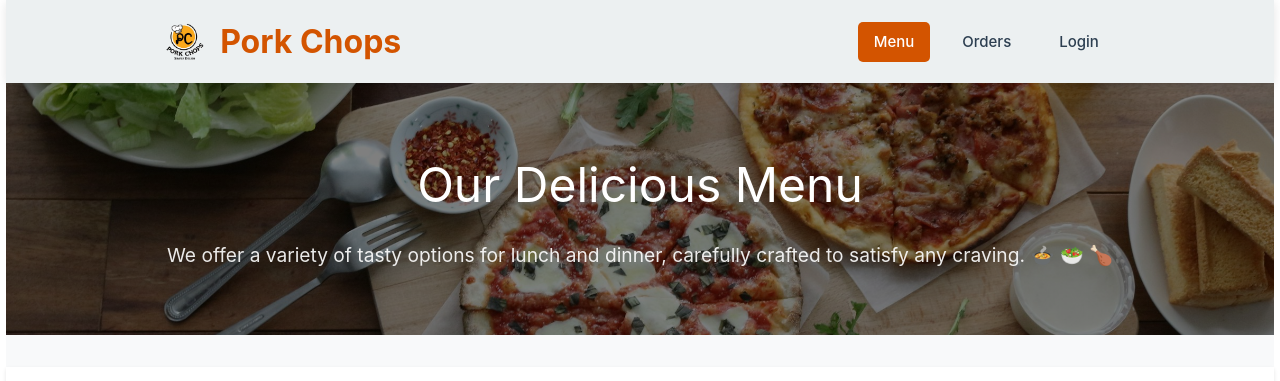
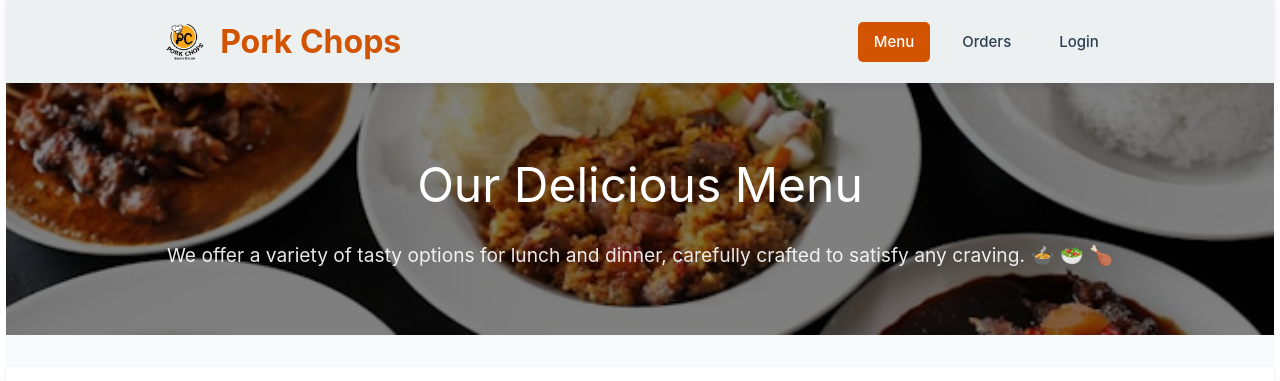
Before and after one commit to Sadiq-on-Codes/fast-food-ordering-application, a Vue app: page / in a window 1280 px wide. Shown: the top 381 px of the page. Built offline with nearby package versions, Linux system fonts and the light colour scheme; no server answers; the database is empty.

Commit message:
success modal after order

```diff
--- a/src/views/HomeView.vue
+++ b/src/views/HomeView.vue
@@ -116,7 +116,7 @@ onMounted(() => {
 
 .hero-section {
   background: linear-gradient(rgba(0, 0, 0, 0.5), rgba(0, 0, 0, 0.5)),
-              url('/hero.jpg') center/cover;
+              url('/hero4.jpg') center/cover;
   color: white;
   text-align: center;
   padding: 4rem 2rem;
```
Also changed, not shown: public/hero3.jpg (added), public/hero4.jpg (added).
